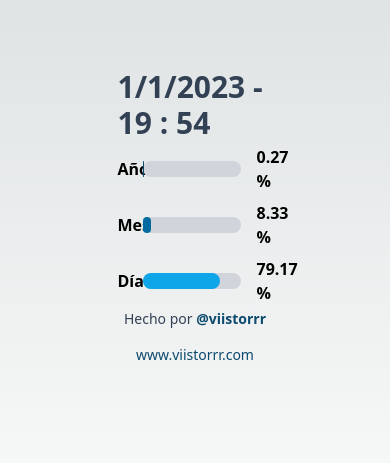
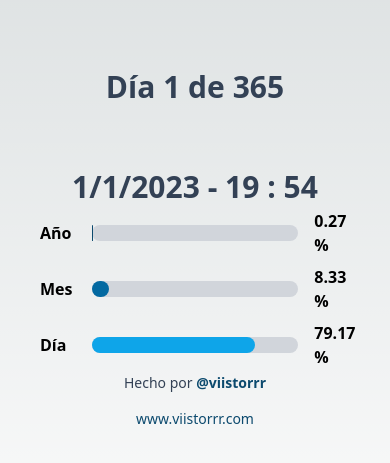
Before and after one commit to Viistorrr/yearprogress, a Next.js app: page / in a window 390 px wide. Shown: the part 197-660 px from the top of the page. Built offline with nearby package versions, Linux system fonts and the light colour scheme.

Commit message:
day number

```diff
--- a/app/output.css
+++ b/app/output.css
@@ -521,37 +521,16 @@ video {
   height: 1rem;
 }
 
-.h-fit {
-  height: -moz-fit-content;
-  height: fit-content;
-}
-
-.h-full {
-  height: 100%;
-}
-
-.h-96 {
-  height: 24rem;
-}
-
 .min-h-screen {
   min-height: 100vh;
 }
 
+.w-1\/2 {
+  width: 50%;
+}
+
 .w-full {
   width: 100%;
-}
-
-.w-10\/12 {
-  width: 83.333333%;
-}
-
-.w-1\/12 {
-  width: 8.333333%;
-}
-
-.w-1\/2 {
-  width: 50%;
 }
 
 .w-2\/12 {
@@ -574,10 +553,6 @@ video {
   justify-content: center;
 }
 
-.justify-between {
-  justify-content: space-between;
-}
-
 .rounded-full {
   border-radius: 9999px;
 }
@@ -585,21 +560,6 @@ video {
 .bg-gray-300 {
   --tw-bg-opacity: 1;
   background-color: rgb(209 213 219 / var(--tw-bg-opacity));
-}
-
-.bg-sky-500 {
-  --tw-bg-opacity: 1;
-  background-color: rgb(14 165 233 / var(--tw-bg-opacity));
-}
-
-.bg-red-500 {
-  --tw-bg-opacity: 1;
-  background-color: rgb(239 68 68 / var(--tw-bg-opacity));
-}
-
-.bg-green-500 {
-  --tw-bg-opacity: 1;
-  background-color: rgb(34 197 94 / var(--tw-bg-opacity));
 }
 
 .bg-sky-900 {
@@ -612,13 +572,17 @@ video {
   background-color: rgb(3 105 161 / var(--tw-bg-opacity));
 }
 
+.bg-sky-500 {
+  --tw-bg-opacity: 1;
+  background-color: rgb(14 165 233 / var(--tw-bg-opacity));
+}
+
 .p-10 {
   padding: 2.5rem;
 }
 
-.px-4 {
-  padding-left: 1rem;
-  padding-right: 1rem;
+.p-16 {
+  padding: 4rem;
 }
 
 .py-4 {
@@ -626,7 +590,8 @@ video {
   padding-bottom: 1rem;
 }
 
-.pr-4 {
+.px-4 {
+  padding-left: 1rem;
   padding-right: 1rem;
 }
 
@@ -644,24 +609,14 @@ video {
   font-weight: 700;
 }
 
-.text-slate-900 {
+.text-slate-700 {
   --tw-text-opacity: 1;
-  color: rgb(15 23 42 / var(--tw-text-opacity));
+  color: rgb(51 65 85 / var(--tw-text-opacity));
 }
 
 .text-sky-900 {
   --tw-text-opacity: 1;
   color: rgb(12 74 110 / var(--tw-text-opacity));
-}
-
-.text-slate-700 {
-  --tw-text-opacity: 1;
-  color: rgb(51 65 85 / var(--tw-text-opacity));
-}
-
-.text-sky-500 {
-  --tw-text-opacity: 1;
-  color: rgb(14 165 233 / var(--tw-text-opacity));
 }
 
 :root {
@@ -776,3 +731,9 @@ a {
     background-color: rgb(55 65 81 / var(--tw-bg-opacity));
   }
 }
+
+@media (min-width: 1024px) {
+  .lg\:w-1\/2 {
+    width: 50%;
+  }
+}
--- a/app/page.tsx
+++ b/app/page.tsx
@@ -13,11 +13,18 @@ export default function Home() {
   const MonthPercent = (date / TOTAL_MONTHS) * 100;
   const DayPercent = (hours / TOTAL_HOURS) * 100;
 
-  console.log(hours.toLocaleString("en-US", { minimumIntegerDigits: 2 }));
+  var now: any = new Date();
+  var start: any = new Date(now.getFullYear(), 0, 0);
+  var diff = now - start;
+  var oneDay = 1000 * 60 * 60 * 24;
+  var day = Math.floor(diff / oneDay);
 
   return (
     <main className="flex flex-col justify-center items-center p-10 min-h-screen">
-      <div className="flex flex-col w-1/2 items-center justify-center">
+      <div className="flex flex-col w-full lg:w-1/2 items-center justify-center">
+        <h1 className="text-3xl font-bold text-slate-700 p-16">
+          Día {day} de {TOTAL_DAYS}
+        </h1>
         <h1 className="text-3xl font-bold text-slate-700">
           {date}/{month + 1}/{year} - {hours} : {minutes}
         </h1>
```
